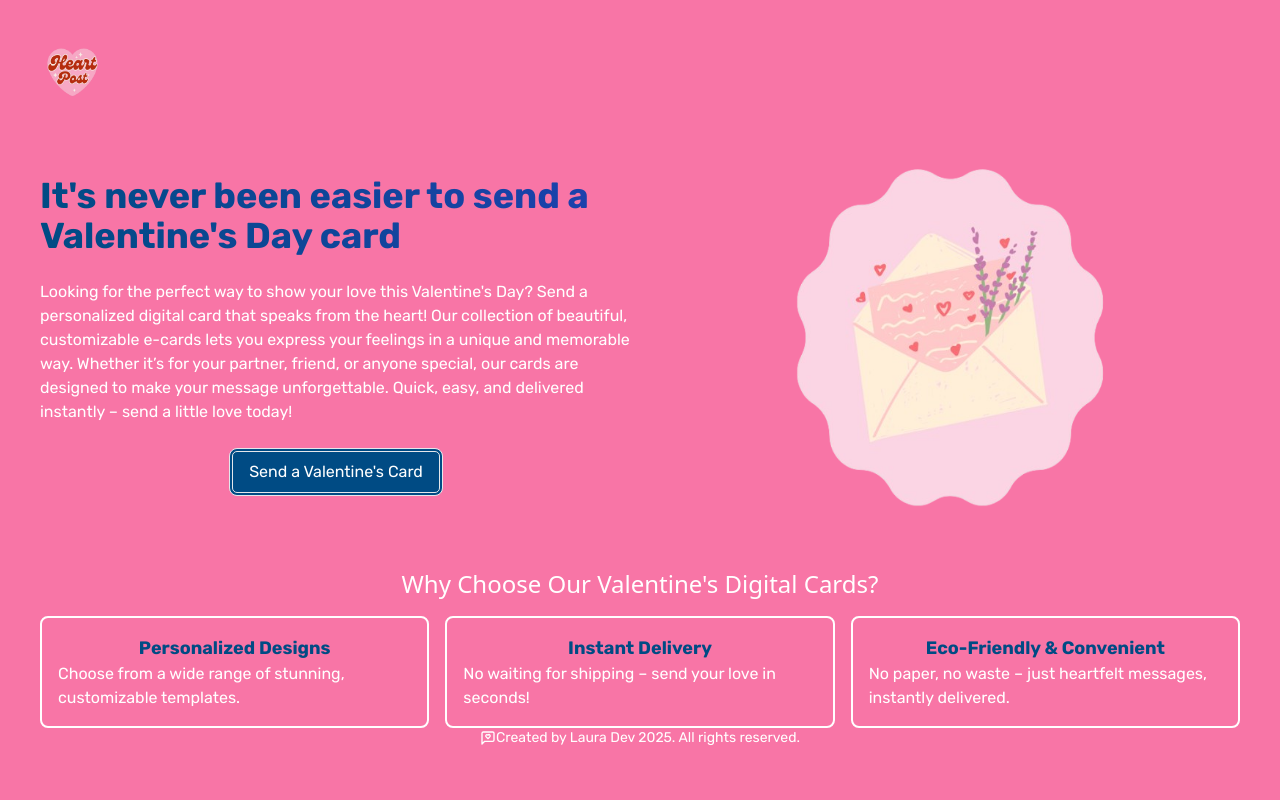
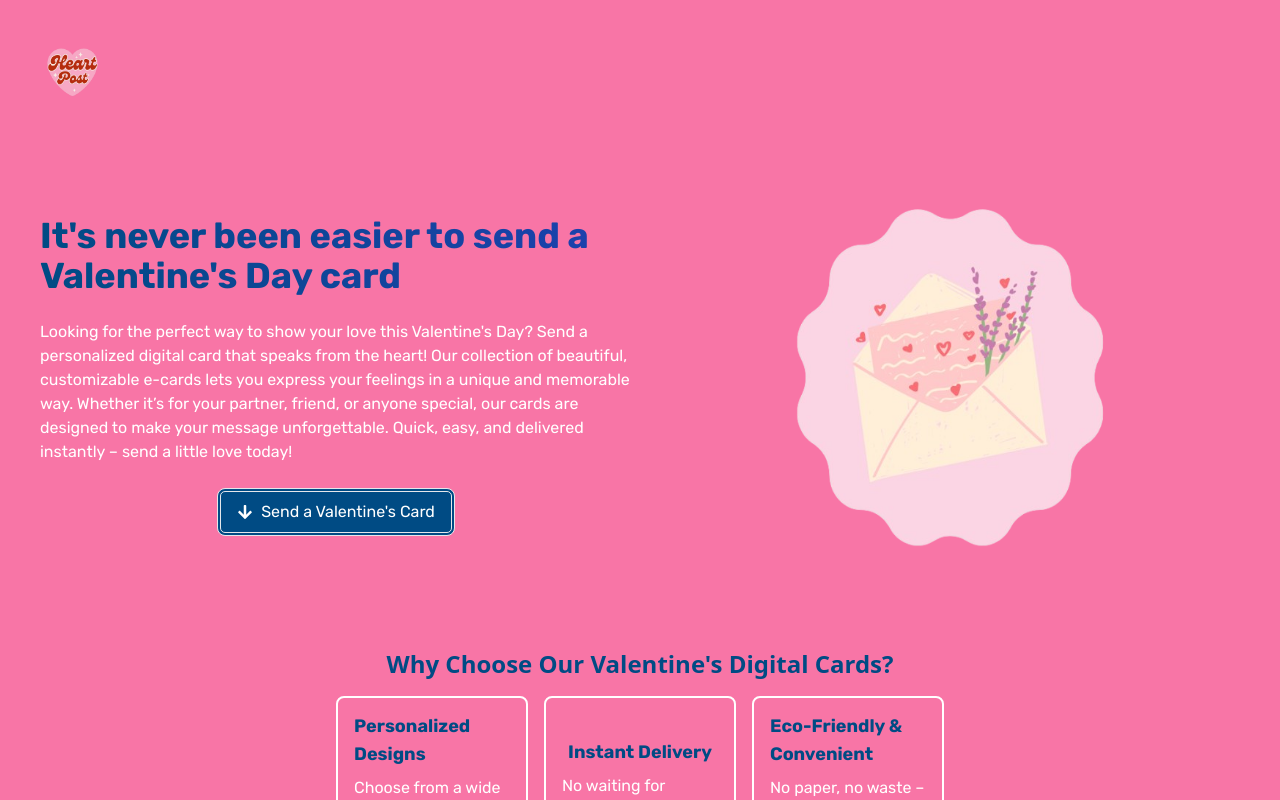
Before and after one commit to lavollmer/valentines-card, a React (Vite) app: page / in a window 1280 px wide. Shown: the top 800 px of the page. Built offline with nearby package versions, Linux system fonts and the light colour scheme.

Commit message:
updating the landing page

```diff
--- a/src/components/BoxText.tsx
+++ b/src/components/BoxText.tsx
@@ -6,7 +6,7 @@ interface BoxTextProps {
 const BoxText: React.FC<BoxTextProps> = ({ Title, Description }) => {
   return (
     <div>
-      <div className="font-rubik flex flex-col items-center justify-center border-2 border-white rounded-lg p-4">
+      <div className="font-rubik flex flex-col items-center justify-center border-2 border-white rounded-lg p-4 space-y-2 h-48 w-48">
         <h2 className="font-bold text-lg text-navyBlue">{Title}</h2>
         <p className="text-md text-white">{Description}</p>
       </div>
--- a/src/components/LandingPage.tsx
+++ b/src/components/LandingPage.tsx
@@ -4,14 +4,15 @@ import Footer from "./Footer";
 import HeartPost from "../assets/heartpostlogo.png";
 import CardPink from "../assets/combinedcardpink-removebg-preview.png";
 import BoxText from "./BoxText";
+import { FaArrowDown } from "react-icons/fa";
 
 const LandingPage = () => {
   return (
-    <div className="bg-bubblePink w-screen h-screen p-10">
-      <div className="flex flex-start items-start space-y-4 pb-10">
+    <div className="bg-bubblePink w-screen h-screen">
+      <div className="flex flex-start items-start space-y-4 p-10">
         <img src={HeartPost} alt="heart post" className="h-16 w-16" />
       </div>
-      <div className="flex grid grid-cols-1 md:grid-cols-2 gap-4">
+      <div className="bg-bubblePink p-10 flex grid grid-cols-1 md:grid-cols-2 gap-4">
         <div className="font-rubik text-white flex flex-col items-center justify-center space-y-6">
           <h1 className="text-4xl bg-gradient-to-r from-navyBlue to-blue-800 inline-block font-bold text-transparent bg-clip-text">
             It's never been easier to send a Valentine's Day card
@@ -25,21 +26,22 @@ const LandingPage = () => {
             your message unforgettable. Quick, easy, and delivered instantly –
             send a little love today!
           </p>
-          <button className="py-2 px-4 rounded-lg bg-navyBlue border-4 border-double hover:bg-white hover:bg-opacity-40 hover:text-black">
-            Send a Valentine's Card
+          <button className="flex flex-row items-center justify-center space-x-2 py-2 px-4 rounded-lg bg-navyBlue border-4 border-double hover:bg-white hover:bg-opacity-40 hover:text-black">
+            <FaArrowDown />
+            <p>Send a Valentine's Card</p>
           </button>
         </div>
-        <div className="relative flex flex-col items-center justify-center">
+        <div className="relative bg-bubblePink flex flex-col items-center justify-center">
           <img src={CardPink} alt="pink card" className="h-96 w-96" />
         </div>
       </div>
-      <div className="flex flex-col items-center justify-center space-y-4 pt-10">
-        <div>
-          <h1 className="text-2xl text-white">
+      <div className="bg-bubblePink flex flex-col items-center justify-center space-y-4 py-10">
+        <div className="flex flex-col items-center justify-center space-y-4">
+          <h1 className="text-2xl text-navyBlue font-bold">
             Why Choose Our Valentine's Digital Cards?
           </h1>
         </div>
-        <div className="grid grid-cols-1 md:grid-cols-3 gap-4">
+        <div className="grid grid-cols-3 gap-4">
           <div>
             <BoxText
               Title="Personalized Designs"
@@ -59,8 +61,8 @@ const LandingPage = () => {
             />
           </div>
         </div>
+        <Footer />
       </div>
-      <Footer />
     </div>
   );
 };
```
